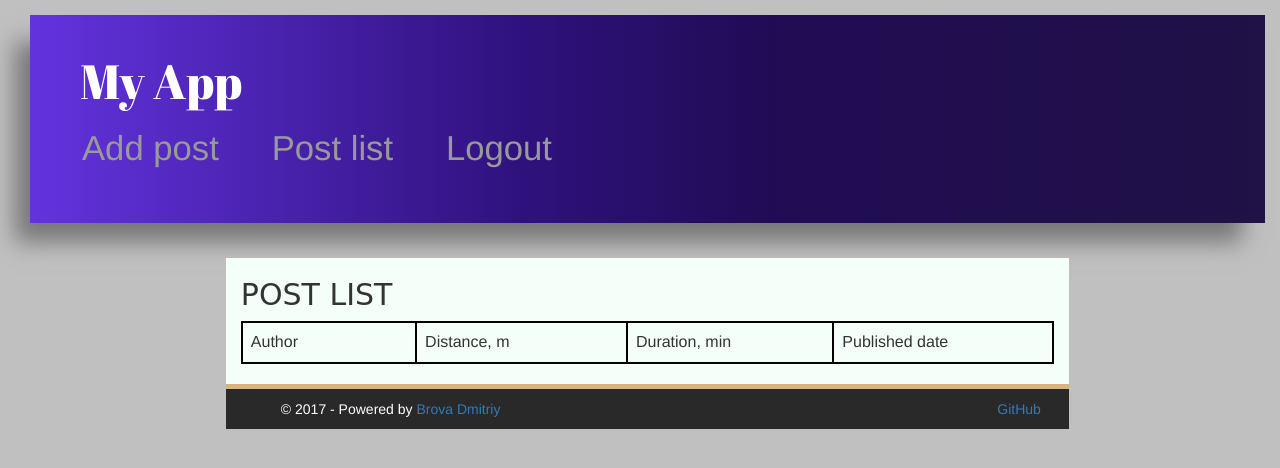
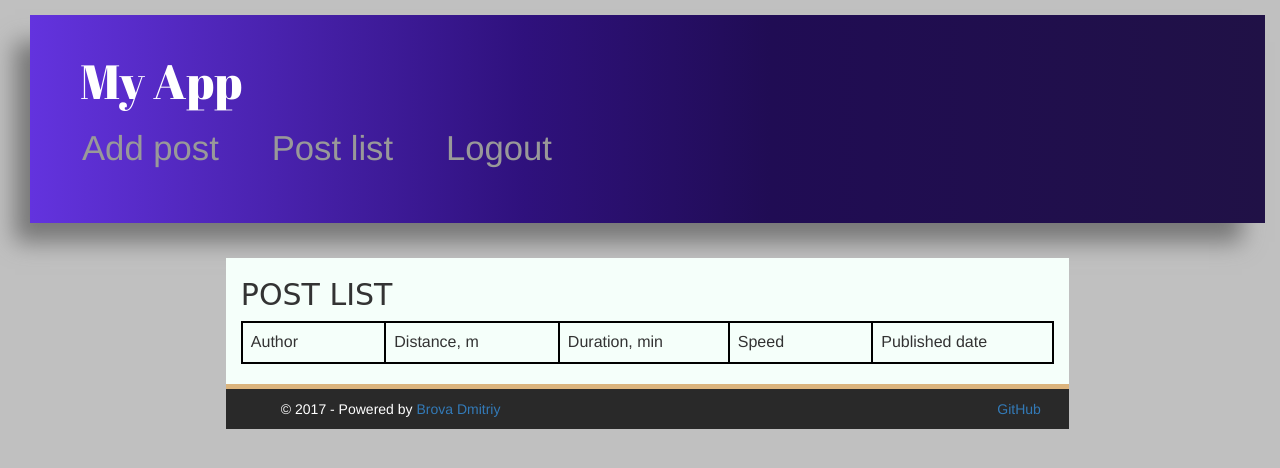
Before and after one commit to dbrova15/Django-app-Running-diary, a Django app: page /post_list in a window 1280 px wide; the page is wider, and only the part inside the window is pictured. Shown: the top 468 px of that part. Run offline with Django 3.2, Linux system fonts and the light colour scheme; the visitor is signed in with stand-in values (Sample User, id 1); data that the repository does not hold is empty; some libraries are stand-ins or nearby versions.

Commit message:
add speed 29 06

```diff
--- a/myapp/models.py
+++ b/myapp/models.py
@@ -9,8 +9,10 @@ class Post(models.Model):
     published_date = models.DateTimeField(blank=True, null=True, default=timezone.now(), help_text="")
     distance = models.IntegerField(help_text="Вводить данные в метрах")
     duration = models.IntegerField(help_text="Ввидить данные в минутах")
+    speed = models.FloatField(default=None)
 
     def publish(self):
+        # self.speed = self.distance / self.duration
         # self.published_date = timezone.now()
         self.save()
 
@@ -21,9 +23,9 @@ class Post(models.Model):
         return "{} {}".format(self.author, self.published_date)
 
     def get_data(self):
-        speed = self.distance / self.duration
+        # speed = self.distance / self.duration
 
         return {"published_date": self.published_date,
                 "distance": self.distance,
                 "duration": self.duration,
-                "speed": speed}
+                "speed": self.speed}
--- a/myapp/templates/myapp/post_list.html
+++ b/myapp/templates/myapp/post_list.html
@@ -21,6 +21,7 @@
                         <td style="border: 1px solid black; width: 70px;">{{ post.author }}</td>
                         <td style="border: 1px solid black; width: 70px;">{{ post.distance }}</td>
                         <td style="border: 1px solid black; width: 70px;">{{ post.duration }}</td>
+                        <td style="border: 1px solid black; width: 70px;">{{ post.speed }}</td>
                         <td style="border: 1px solid black; width: 70px;">{{ post.published_date }}</td>
                     </tr>
                 {% endfor %}
--- a/myapp/urls.py
+++ b/myapp/urls.py
@@ -1,6 +1,5 @@
 from django.urls import path
 from . import views
-
 
 urlpatterns = [
     path('', views.readme, name='readme'),
@@ -9,4 +8,6 @@ urlpatterns = [
     path('login', views.login_view, name='login'),
     path('logout', views.logout_view, name='logout'),
     path('add_post', views.add_post, name='add_post'),
+    path('del_post', views.del_post, name='del_post'),
+    path('edit_post', views.edit_post, name='edit_post'),
 ]
--- a/myapp/views.py
+++ b/myapp/views.py
@@ -17,12 +17,15 @@ def readme(request):
 @login_required
 def add_post(request):
     if request.method == "POST":
-        form = PostForm(request.POST, request.FILES)
+        form = PostForm(request.POST)
+        print(request.POST)
         if form.is_valid():
             post = form.save(commit=False)
             post.author = request.user
+            post.speed = int(request.POST['distance'][0]) / int(request.POST['duration'][0])
+            print(post)
             post.save()
-            return redirect('post_list')
+            return redirect('post_list') #, pk=post.pk)
         else:
             print(form.is_valid())
     else:
@@ -35,8 +38,9 @@ def add_post(request):
 def post_list(request):
     if request.user.is_authenticated:
         login = request.user.id
-        title_tables = ["Author", "Distance, m", "Duration, min", "Published date"]
+        title_tables = ["Author", "Distance, m", "Duration, min", "Speed", "Published date"]
         posts = Post.objects.filter(published_date__lte=timezone.now(), author=login).order_by('published_date')
+        # print(posts)
         return render(request, 'myapp/post_list.html', {"posts": posts, "title_tables": title_tables})
     else:
         return HttpResponseRedirect('/login')
@@ -73,9 +77,10 @@ def logout_view(request):
     logout(request)
     return HttpResponseRedirect('/')
 
-# @login_required
-# def add_post(request):
-#     if request.user.is_authenticated:
-#         return render(request, 'myapp/add_post.html', {})
-#     else:
-#         return HttpResponseRedirect('/login')
+
+def del_post(request):
+    return None
+
+
+def edit_post(request):
+    return None
```
Also changed, not shown: myapp/forms.py (+5 -4 lines), _db.sqlite3 (added), myapp/migrations/0003_auto_20190629_1521.py (added), myapp/migrations/0004_auto_20190629_1523.py (added), myapp/migrations/0005_auto_20190629_1524.py (added).
